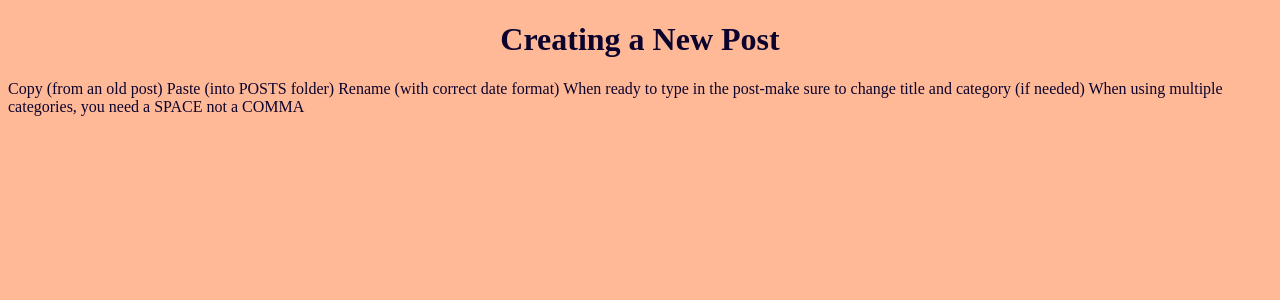
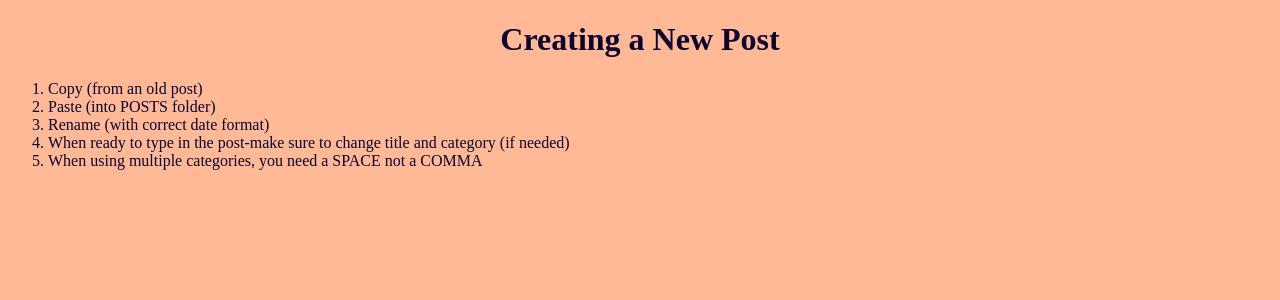
Before and after one commit to bluesclueslvr/bluesclueslvr.github.io, a Jekyll site: the page built from _posts/2020-11-27-How to Create a New Post.md, in a window 1280 px wide. Shown: the top 300 px of the page. Built offline with Jekyll 4.4.1, drawn with Linux system fonts in a browser that asks for light colours; some web fonts are replaced; some of the changed lines change nothing that is shown.

Commit message:
ordered list

```diff
--- a/_posts/2020-11-27-How to Create a New Post.md
+++ b/_posts/2020-11-27-How to Create a New Post.md
@@ -3,8 +3,8 @@ layout: post
 title: Creating a New Post
 categories: flections tech
 ---
-Copy (from an old post)
-Paste (into POSTS folder)
-Rename (with correct date format)
-When ready to type in the post-make sure to change title and category (if needed)
-When using multiple categories, you need a SPACE not a COMMA
+1. Copy (from an old post)
+2. Paste (into POSTS folder)
+3. Rename (with correct date format)
+4. When ready to type in the post-make sure to change title and category (if needed)
+5. When using multiple categories, you need a SPACE not a COMMA
```
